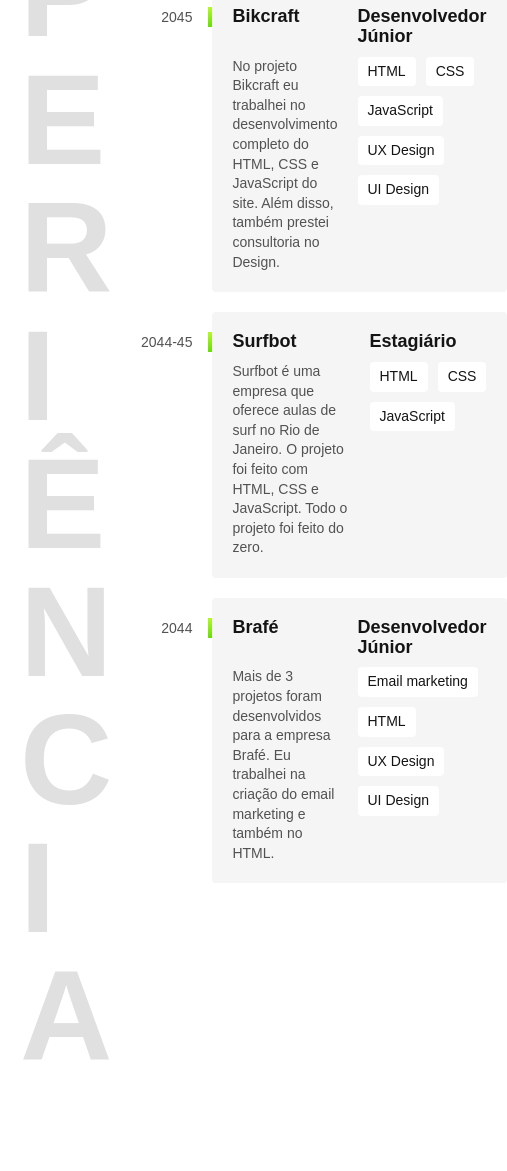
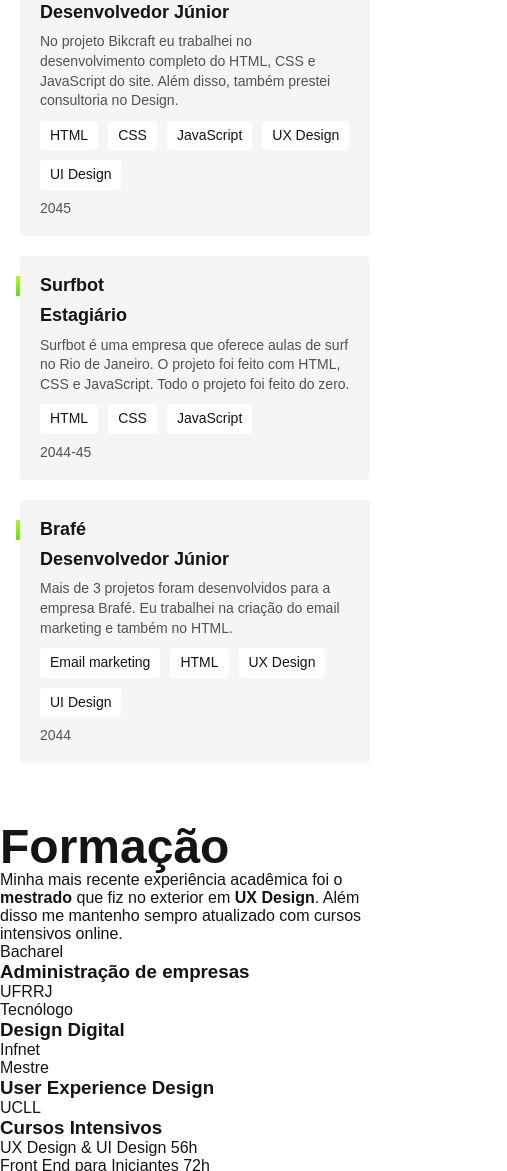
Before and after one commit to JairoSanctorum/origamid-projetos, a plain HTML site: page portfolio/index.html in a window 390 px wide. Shown: the part 829-2000 px from the top of the page, 507 px wide, since content can reach past the window. Drawn offline with Linux system fonts and the light colour scheme.

Commit message:
Formação HTML concluido com sucesso do projeto portfolio

```diff
--- a/portfolio/css/experiencia.css
+++ b/portfolio/css/experiencia.css
@@ -81,3 +81,28 @@
     background: #ffffff;
     padding: 5px 10px;
 }
+
+@media (max-width: 800px) {
+    .experiencia {
+        grid-template-columns: 1fr;
+        gap: 40px;
+    }
+    .experiencia .subtitulo {
+        color: #141414;
+    }
+    .experiencia-texto {
+        font-size: 1.25rem;
+    }
+    .empresa-ano {
+        position: initial;
+        order: 1;
+        width: initial;
+        text-align: left;
+    }
+}
+
+@media (max-width: 400px) {
+    .empresa {
+        grid-template-columns: 1fr;
+    }
+}
--- a/portfolio/css/global.css
+++ b/portfolio/css/global.css
@@ -27,3 +27,11 @@
     word-break: break-all;
     max-width: 4ch;
 }
+
+@media (max-width: 800px) {
+    .subtitulo {
+        font-size: 3rem;
+        text-transform: capitalize;
+        max-width: initial;
+    }
+}
--- a/portfolio/css/style.css
+++ b/portfolio/css/style.css
@@ -2,3 +2,4 @@
 @import "./header.css";
 @import "./introducao.css";
 @import "./experiencia.css";
+@import "./formacao.css";
--- a/portfolio/index.html
+++ b/portfolio/index.html
@@ -77,6 +77,54 @@
         </div>
     </section>
 
+    <section class="formacao" id="formacao" aria-label="Formação">
+        <div class="formacao-container">
+            <h2 class="subtitulo">Formação</h2>
+
+            <div>
+                <p class="formacao-texto">
+                    Minha mais recente experiência acadêmica foi o <strong>mestrado</strong> que fiz no exterior em <strong>UX Design</strong>. Além disso me mantenho sempro atualizado com cursos intensivos online.
+                </p>
+
+                <ul class="faculdade-lista">
+                    <li class="faculdade">
+                        <span class="faculdade-tipo">Bacharel</span>
+                        <h3 class="faculdade-curso">Administração de empresas</h3>
+                        <span class="faculdade-instituicao">UFRRJ</span>
+                    </li>
+                    <li class="faculdade">
+                        <span class="faculdade-tipo">Tecnólogo</span>
+                        <h3 class="faculdade-curso">Design Digital</h3>
+                        <span class="faculdade-instituicao">Infnet</span>
+                    </li>
+                    <li class="faculdade">
+                        <span class="faculdade-tipo">Mestre</span>
+                        <h3 class="faculdade-curso">User Experience Design</h3>
+                        <span class="faculdade-instituicao">UCLL</span>
+                    </li>
+                </ul>
+
+                <div class="formacao-extra">
+                    <div class="cursos">
+                        <h3>Cursos Intensivos</h3>
+                        <ul>
+                            <li>UX Design & UI Design <span>56h</span></li>
+                            <li>Front End para Iniciantes <span>72h</span></li>
+                        </ul>
+                    </div>
+
+                    <div class="idiomas">
+                        <h3>Idiomas</h3>
+                        <ul>
+                            <li>Inglês <span>/ Fluente</span></li>
+                            <li>Espanhol <span>/ Intermediário</span></li>
+                        </ul>
+                    </div>
+                </div>
+            </div>
+        </div>
+    </section>
+
 
 </body>
 </html>
```
Also changed, not shown: portfolio/css/formacao.css (added).
